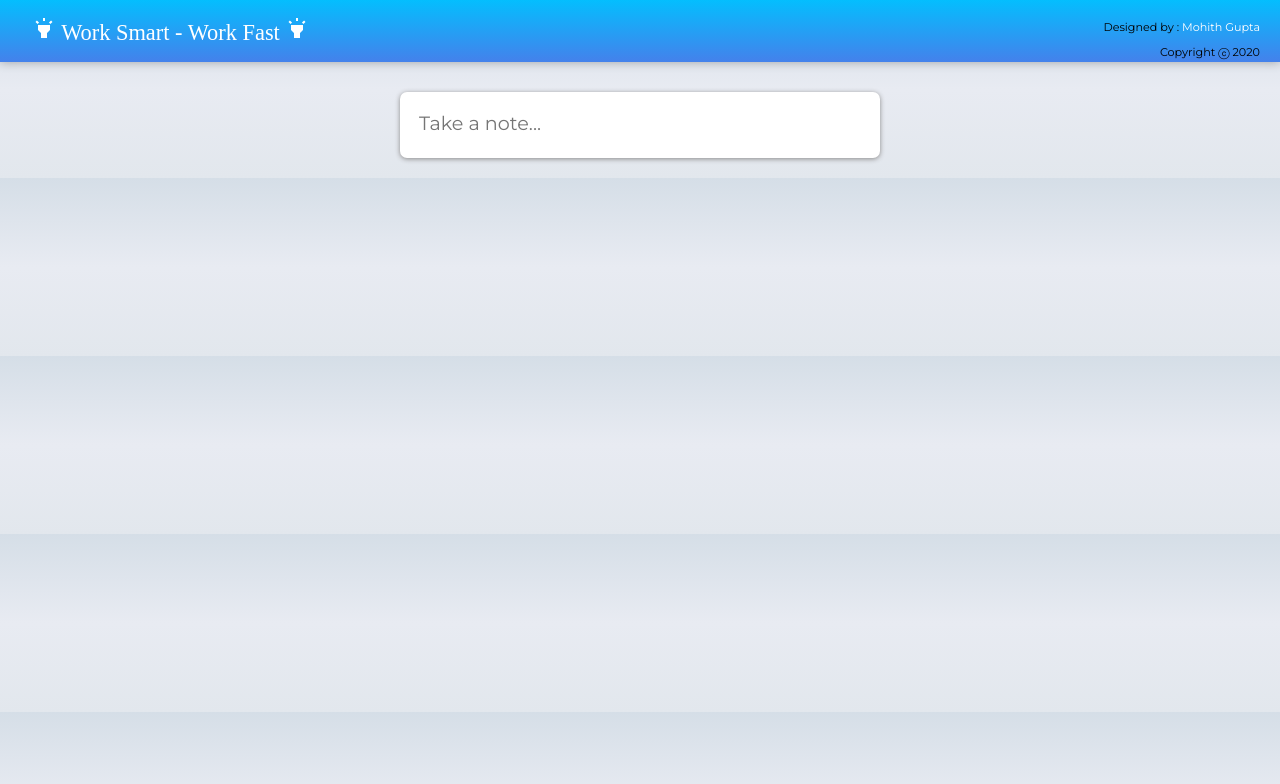
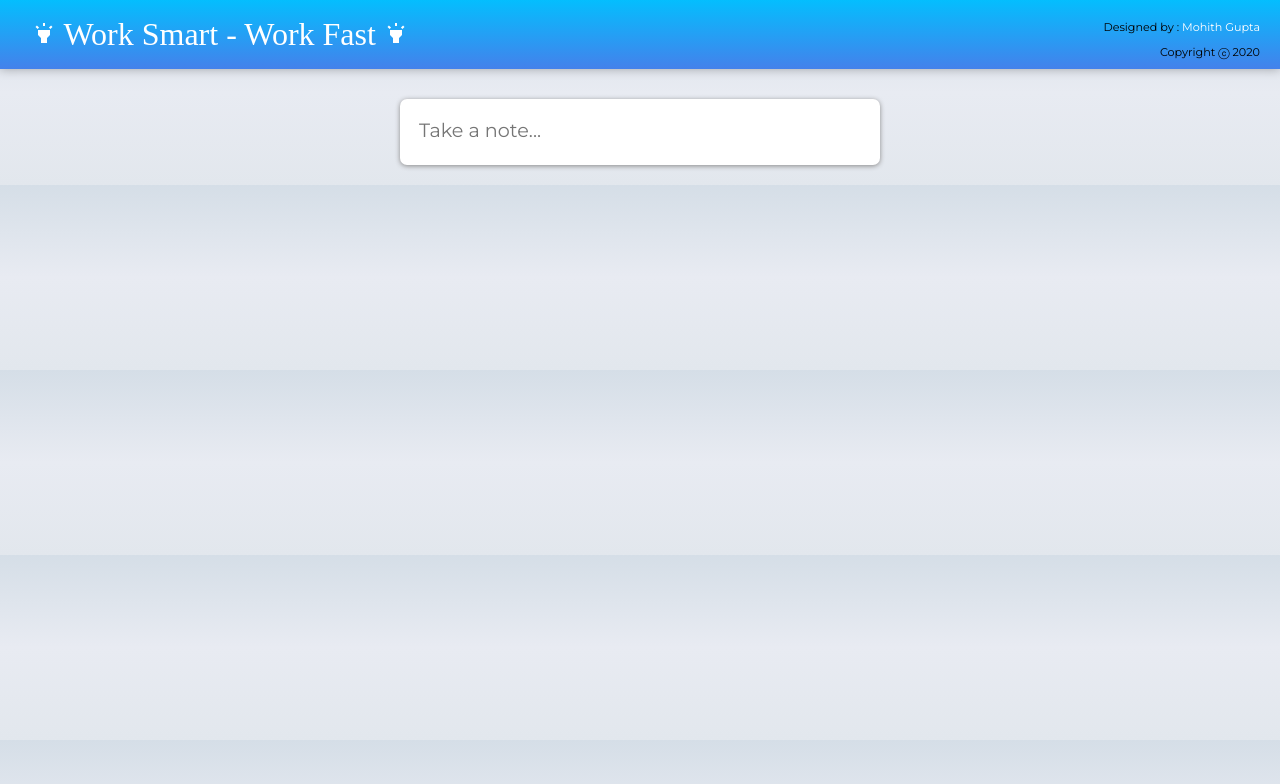
Before and after one commit to mohithgupta/todoreactapp, a React (Create React App) app: page / in a window 1280 px wide. Shown: the top 784 px of the page. Built offline with nearby package versions, Linux system fonts and the light colour scheme.

Commit message:
checking

```diff
--- a/public/styles.css
+++ b/public/styles.css
@@ -35,9 +35,6 @@ header h1,
   font-family: "McLaren", cursive;
   font-weight: 200;
 }
-header{
-  font-size: 0.7rem;
-}
 header .designed {
   color: #000;
   position: absolute;
@@ -55,6 +52,7 @@ header a:hover {
 }
 header p {
   color: #000;
+  font-size: 0.7rem;
   position: absolute;
   right: 20px;
   top: 45px;
```
